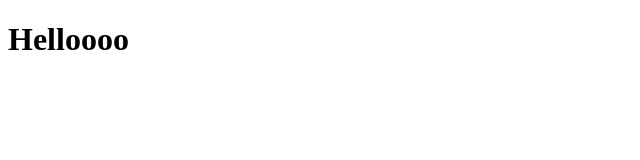
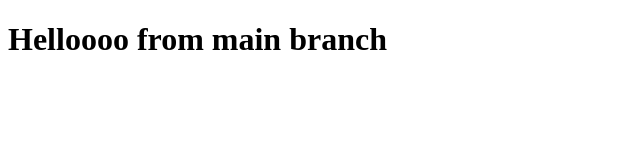
Before and after one commit to Guhan-2210/model-lab, a plain HTML site: page index.html in a window 1280 px wide. Shown: the whole page, without its empty margins (0-640 px from the left). Drawn offline with Linux system fonts and the light colour scheme.

Commit message:
Initial commit on main branch

```diff
--- a/index.html
+++ b/index.html
@@ -6,6 +6,6 @@
     <title>Model Lab</title>
 </head>
 <body>
-    <h1>Helloooo</h1>
+    <h1>Helloooo from main branch</h1>
 </body>
 </html>
```
